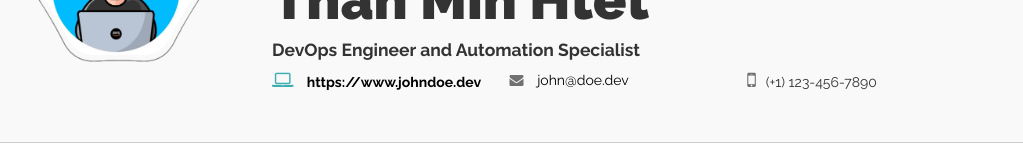
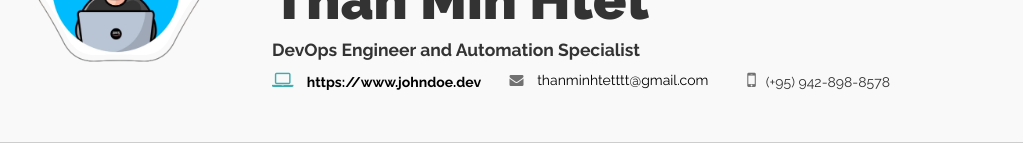
Before and after one commit to thanminhtet/thanminhtet.github.io, a plain HTML site: page index.html in a window 1280 px wide. Shown: the part 160-320 px from the top of the page, without its empty margins (118-1141 px from the left). Drawn offline with Linux system fonts and the light colour scheme; files whose address does not match are found by name.

Commit message:
second commit

```diff
--- a/index.html
+++ b/index.html
@@ -36,9 +36,9 @@
                         <div class="contact-wrapper">
                             <div class="content"><a href="https://www.johndoe.dev" target="_blank"> <i
                                         class="fa fa-laptop"></i><strong> https://www.johndoe.dev</strong></a></div>
-                            <div class="content"><a href="mailto:john@doe.dev"> <i class="fa fa-envelope"></i>
-                                    john@doe.dev</a></div>
-                            <div class="content"><i class="fa fa-mobile"></i>(+1) 123-456-7890</div>
+                            <div class="content"><a href="mailto:thanminhtetttt@gmail.com"> <i class="fa fa-envelope"></i>
+                                    thanminhtetttt@gmail.com</a></div>
+                            <div class="content"><i class="fa fa-mobile"></i>(+95) 942-898-8578</div>
                             <div class="clearfix"></div>
                         </div>
                     </div>
```
